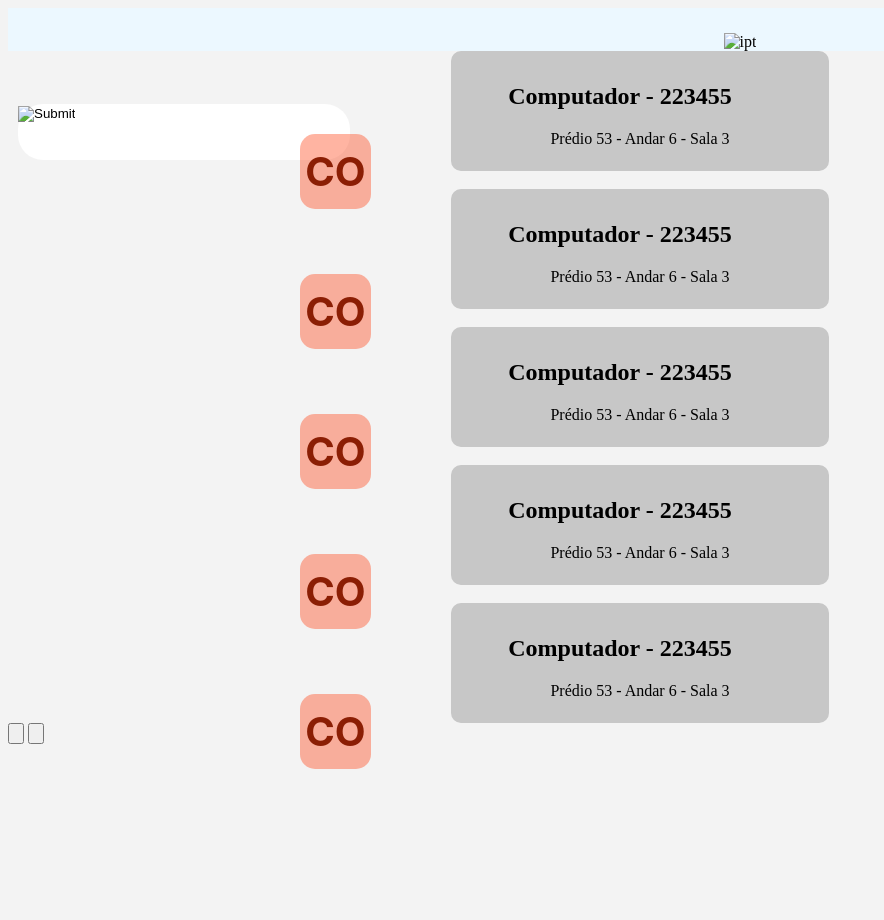
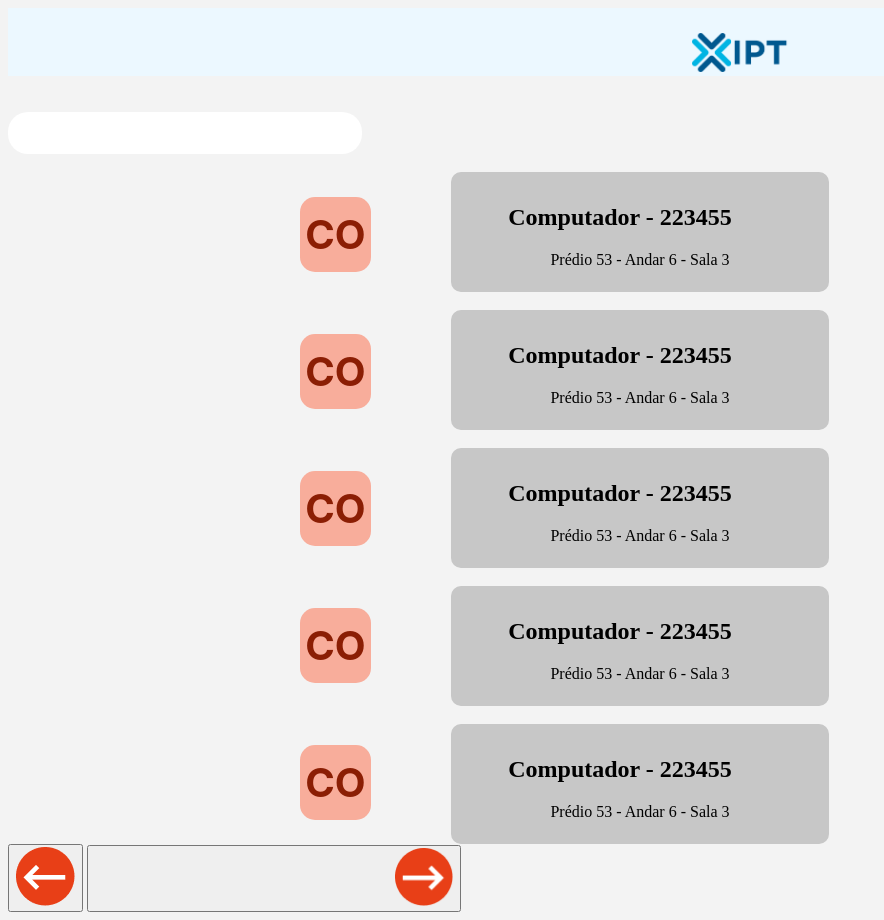
Before and after one commit to Daniel-inteli/Projeto3, a website: page src/Aplicação web/Src/Frontend/Telas IPT/Tela2.html in a window 1280 px wide. Shown: the whole page, without its empty margins (0-884 px from the left). Before the commit the page ends 800 px from the top, so only its background shows below. Drawn offline with Linux system fonts and the light colour scheme.

Commit message:
quase fim

```diff
--- a/src/Aplicação web/Src/Frontend/Telas IPT/Tela2.css
+++ b/src/Aplicação web/Src/Frontend/Telas IPT/Tela2.css
@@ -8,10 +8,7 @@ body{
     left: 253px;
     padding-left: 200px;
     margin-top: 25px;
-}
-
-.inputLupa{
-
+    justify-content: center;
 }
 
 .objeto{
@@ -30,6 +27,17 @@ section{
     width: 354px;
     height: 96px;
     margin: auto;
+    text-align: center;
+}
+
+.input{
+    width: 350px;
+    height: 40px;
+    left: 3px;
+    border-radius: 20px;
+    border: 0;
+    justify-content: center;
+    font-size: 20px;
     text-align: center;
 }
 
@@ -60,7 +68,7 @@ h2{
     width: 71px;
     height: 75px;
     left: 300px;
-    top: 134px;
+    top: 197px;
     background: rgba(254, 58, 12, 0.38);
     border-radius: 15px;
     align-items: center;
@@ -73,7 +81,7 @@ h2{
     width: 71px;
     height: 75px;
     left: 300px;
-    top: 274px;
+    top: 334px;
     background: rgba(254, 58, 12, 0.38);
     border-radius: 15px;
     align-items: center;
@@ -86,7 +94,7 @@ h2{
     width: 71px;
     height: 75px;
     left: 300px;
-    top: 414px;
+    top: 471px;
     background: rgba(254, 58, 12, 0.38);
     border-radius: 15px;
     align-items: center;
@@ -99,7 +107,7 @@ h2{
     width: 71px;
     height: 75px;
     left: 300px;
-    top: 554px;
+    top: 608px;
     background: rgba(254, 58, 12, 0.38);
     border-radius: 15px;
     align-items: center;
@@ -112,7 +120,7 @@ h2{
     width: 71px;
     height: 75px;
     left: 300px;
-    top: 694px;
+    top: 745px;
     background: rgba(254, 58, 12, 0.38);
     border-radius: 15px;
     align-items: center;
@@ -120,13 +128,8 @@ h2{
     justify-content: center;
 }
 
-.procura{
-    position: absolute;
-width: 332px;
-height: 56px;
-left: 18px;
-top: 104px;
-
-background: #FFFFFF;
-border-radius: 25px;
+.bot2{
+    padding-left: 300px;
+    width: 58.45px;
+    height: 58.45px;
 }
--- a/src/Aplicação web/Src/Frontend/Telas IPT/Tela2.html
+++ b/src/Aplicação web/Src/Frontend/Telas IPT/Tela2.html
@@ -10,14 +10,16 @@
 <body>
     <nav>
         <div>
-            <img class="logo" src="../Aplicação web/Src/Frontend/Telas IPT/IPT  1.png" alt="ipt">
+            <img class="logo" src="../Telas IPT/IPT  1.png" alt="ipt">
         </div>
     </nav>
+    <br>
+    <br>
 
-    <div class="procura">
-        <input class="inputLupa" type="image" src="../Aplicação web/Src/Frontend/Telas IPT/lupinha.png">
-    </div>
 
+<input class="input" type="text">
+<br>
+<br>
 
     <section><h1>Computador - 223455</h1>
         <p>Prédio 53 - Andar 6 - Sala 3</p>
@@ -44,7 +46,8 @@
     <p>Prédio 53 - Andar 6 - Sala 3</p>
     <div class="caixinha5"><h2>CO</h2></div>
 </section>
-<button><img src="../Aplicação web/Src/Frontend/Telas IPT/Group 6.png" alt=""></button> <button><img src="../Aplicação web/Src/Frontend/Telas IPT/Group 6 (1).png" alt=""></button>
+<button><img class="bot1" src="../Telas IPT/Group 6.png" alt=""></button>
+<button><img class="bot2" src="../Telas IPT/Group 6 (1).png" alt=""></button>
 
 
 </body>
```
